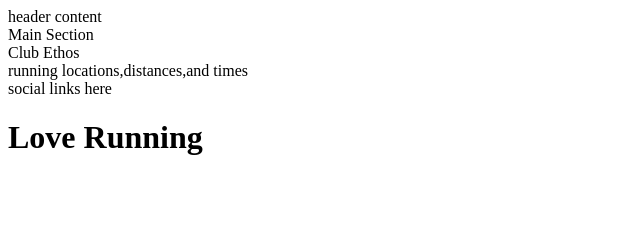
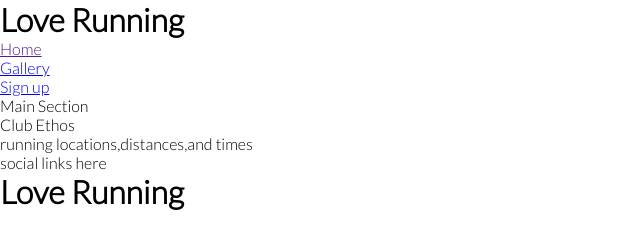
Before and after one commit to sundayswellB356/Run-Project, a plain HTML site: page index.html in a window 1280 px wide. Shown: the whole page, without its empty margins (0-640 px from the left). Drawn offline with Linux system fonts and the light colour scheme; files whose address does not match are found by name.

Commit message:
Add Google Fonts and remove default margins,padding and borders

```diff
--- a/css/style.css
+++ b/css/style.css
@@ -0,0 +1,12 @@
+@import url('https://fonts.googleapis.com/css2?family=Lato:wght@300&display=swap');
+@import url('https://fonts.googleapis.com/css2?family=Oswald:wght@300&display=swap');
+
+*{
+    margin:0;
+    padding:0;
+    border:none;
+    }
+    body{
+        font-family:Lato, sans-serif;
+        font-weight:300;
+    }
--- a/index.html
+++ b/index.html
@@ -10,7 +10,24 @@
     <title>Love Running</title>
 </head>
 <body>
-   <header>header content</header>
+   <header>
+    <a href = "index.html">
+    </a>
+   <h1>Love Running</h1>
+<nav>
+    <ul>
+        <li>
+            <a href=""index.html">Home</a>
+        </li>
+        <li>
+            <a href ="#">Gallery</a>
+        </li>
+        <li>
+            <a href="#">Sign up</a>
+        </li>
+    </ul>
+</nav>
+</header>
     <section>
         Main Section
     </section>
```
